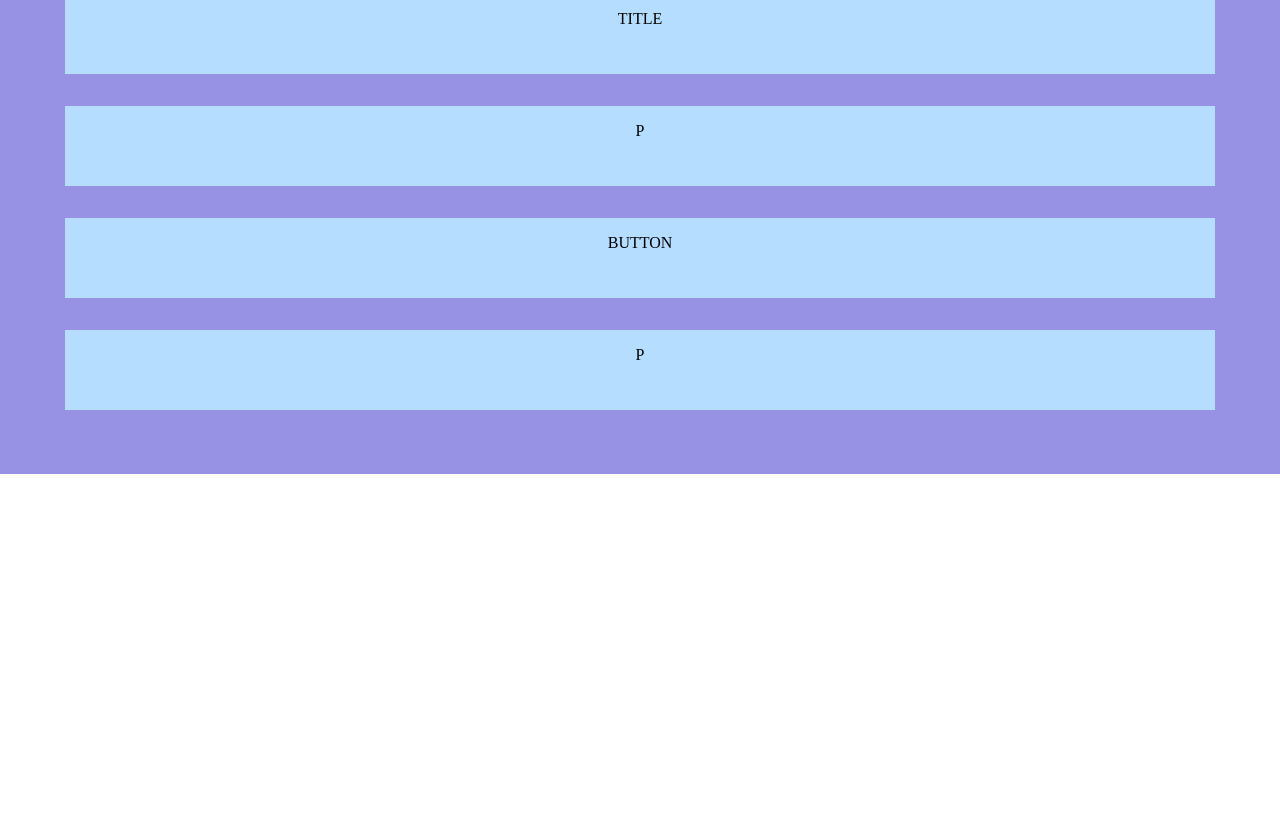
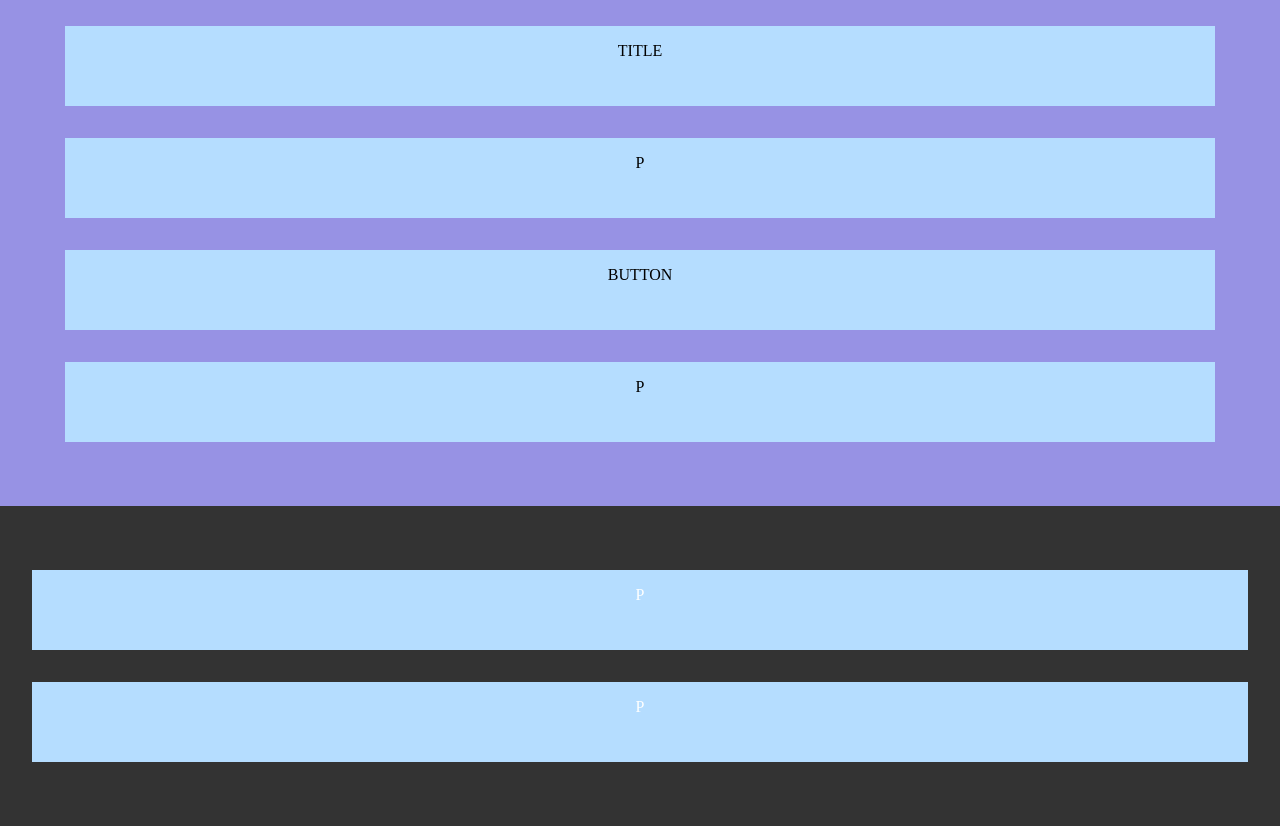
Before and after one commit to ErikB21/htmlcss-responsive-layout, a plain HTML site: page index.html in a window 1280 px wide. Shown: the part 3579-4405 px from the top of the page. Before the commit the page ends 4053 px from the top, so only its background shows below. Drawn offline with Linux system fonts and the light colour scheme.

Commit message:
done footer

```diff
--- a/css/style.css
+++ b/css/style.css
@@ -111,6 +111,7 @@
 
 .benefit{
     background-color: var(--secondary-color);
+    padding-bottom: 2rem;
 }
 
 .benefit h2{
@@ -164,24 +165,19 @@
 
 
 
+/*REGOLE FOOTER*/
 
 
+.nav-footer{
+    background-color: var(--gray-color);
+    color: white;
+    padding: 2rem 2rem;
+}
 
-
-
-
-
-
-
-
-
-
-
-
-
-
-
-
+.nav-footer .box{
+    text-align: center;
+    margin: 2rem 0;
+}
 
 
 /*REGOLE MEDIA QUERY*/
--- a/index.html
+++ b/index.html
@@ -208,10 +208,15 @@
     </main>
 
 
-         <!--INIZIO HEADER-->
+         <!--INIZIO FOOTER-->
 
 
-    <header></header>
+    <footer>
+        <section class="nav-footer">
+            <div class="box">P</div>
+            <div class="box">P</div>
+        </section>
+    </footer>
 
 </body>
 </html>
```
